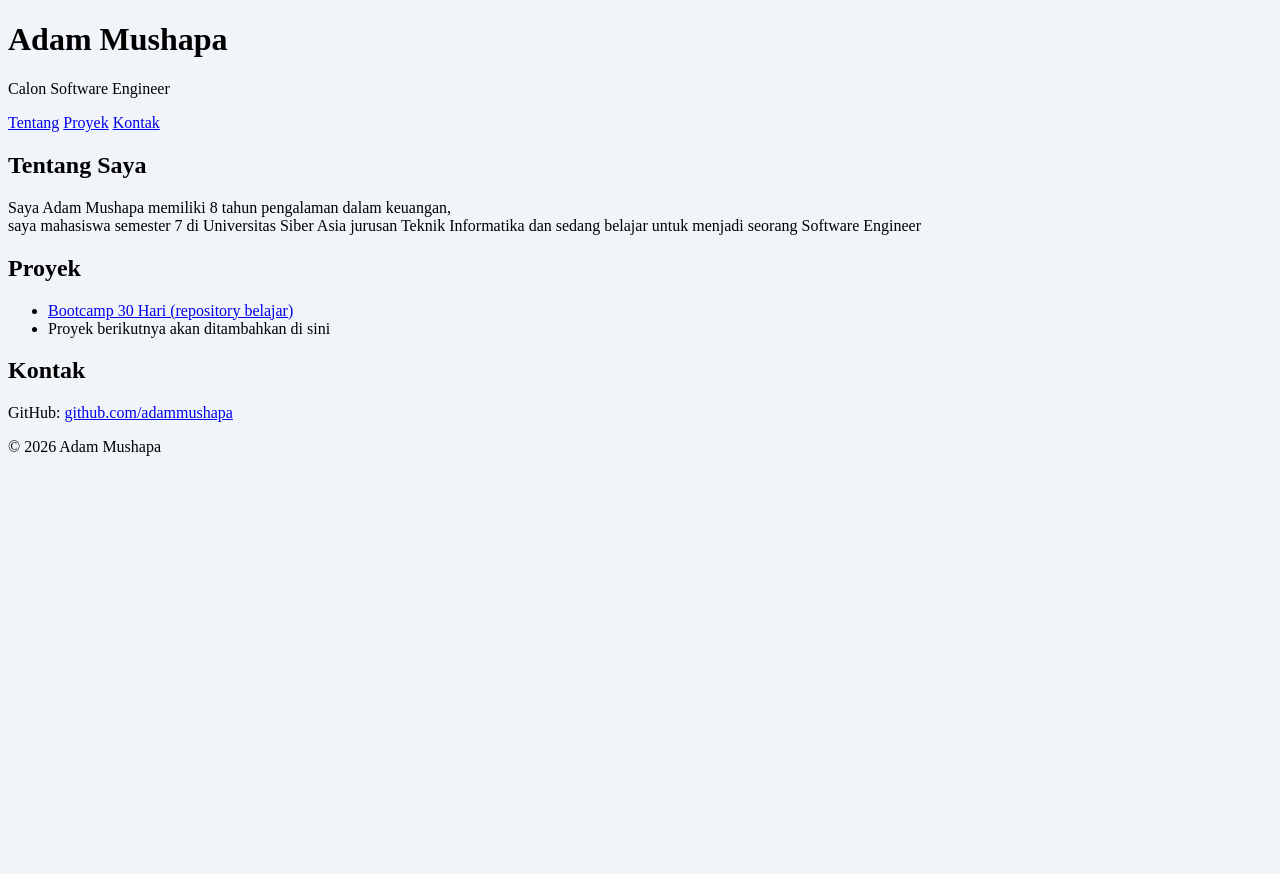
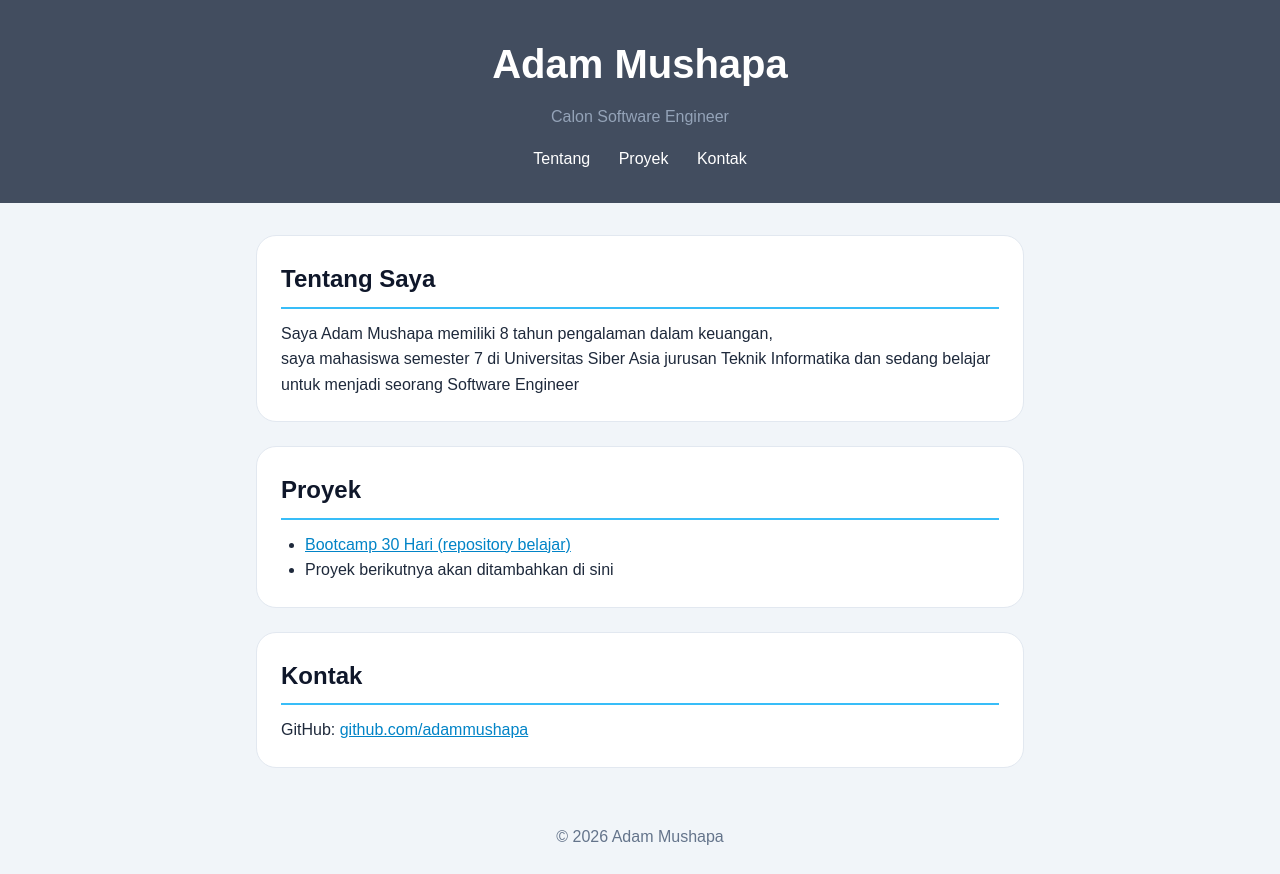
Before and after one commit to adammushapa/portfolio-website, a plain HTML site: page index.html in a window 1280 px wide. Before the commit the page ends 800 px from the top, so only its background shows below. Drawn offline with Linux system fonts and the light colour scheme.

Commit message:
Customize colors and spacing

```diff
--- a/style.css
+++ b/style.css
@@ -1,3 +1,81 @@
+/* ===== Pengaturan dasar ===== */
+* {
+  box-sizing: border-box; /* padding & border dihitung ke dalam lebar elemen */
+  margin: 0;
+  padding: 0;
+}
+
 body {
-    background-color: #f1f5f9;
+  font-family: Arial, Helvetica, sans-serif;
+  background-color: #f1f5f9;
+  color: #1e293b;
+  line-height: 1.6; /* jarak antar baris supaya nyaman dibaca */
 }
+
+/* ===== Header ===== */
+header {
+  background-color: #424d5f;
+  color: #ffffff;
+  padding: 2rem 1rem;
+  text-align: center;
+}
+
+header h1 {
+  font-size: 2.5rem;
+  margin-bottom: 0.5rem;
+}
+
+header p {
+  color: #94a3b8;
+  margin-bottom: 1rem;
+}
+
+/* ===== Navigasi ===== */
+nav a {
+  color: #ffffff;
+  text-decoration: none; /* hilangkan garis bawah */
+  margin: 0 0.75rem;
+  padding-bottom: 0.25rem;
+  border-bottom: 2px solid transparent;
+}
+
+nav a:hover {
+  border-bottom: 2px solid #38bdf8; /* garis muncul saat kursor di atas link */
+}
+
+/* ===== Konten utama ===== */
+main {
+  max-width: 800px;
+  margin: 2rem auto; /* auto di kiri-kanan = konten berada di tengah */
+  padding: 0 1rem;
+}
+
+section {
+  background-color: #ffffff;
+  padding: 1.5rem;
+  margin-bottom: 1.5rem;
+  border-radius: 20px;
+  border: 1px solid #e2e8f0;
+}
+
+section h2 {
+  color: #0f172a;
+  margin-bottom: 0.75rem;
+  border-bottom: 2px solid #38bdf8;
+  padding-bottom: 0.5rem;
+}
+
+ul {
+  padding-left: 1.5rem;
+}
+
+main a {
+  color: #0284c7;
+}
+
+/* ===== Footer ===== */
+footer {
+  text-align: center;
+  padding: 1.5rem;
+  color: #64748b;
+}
```
